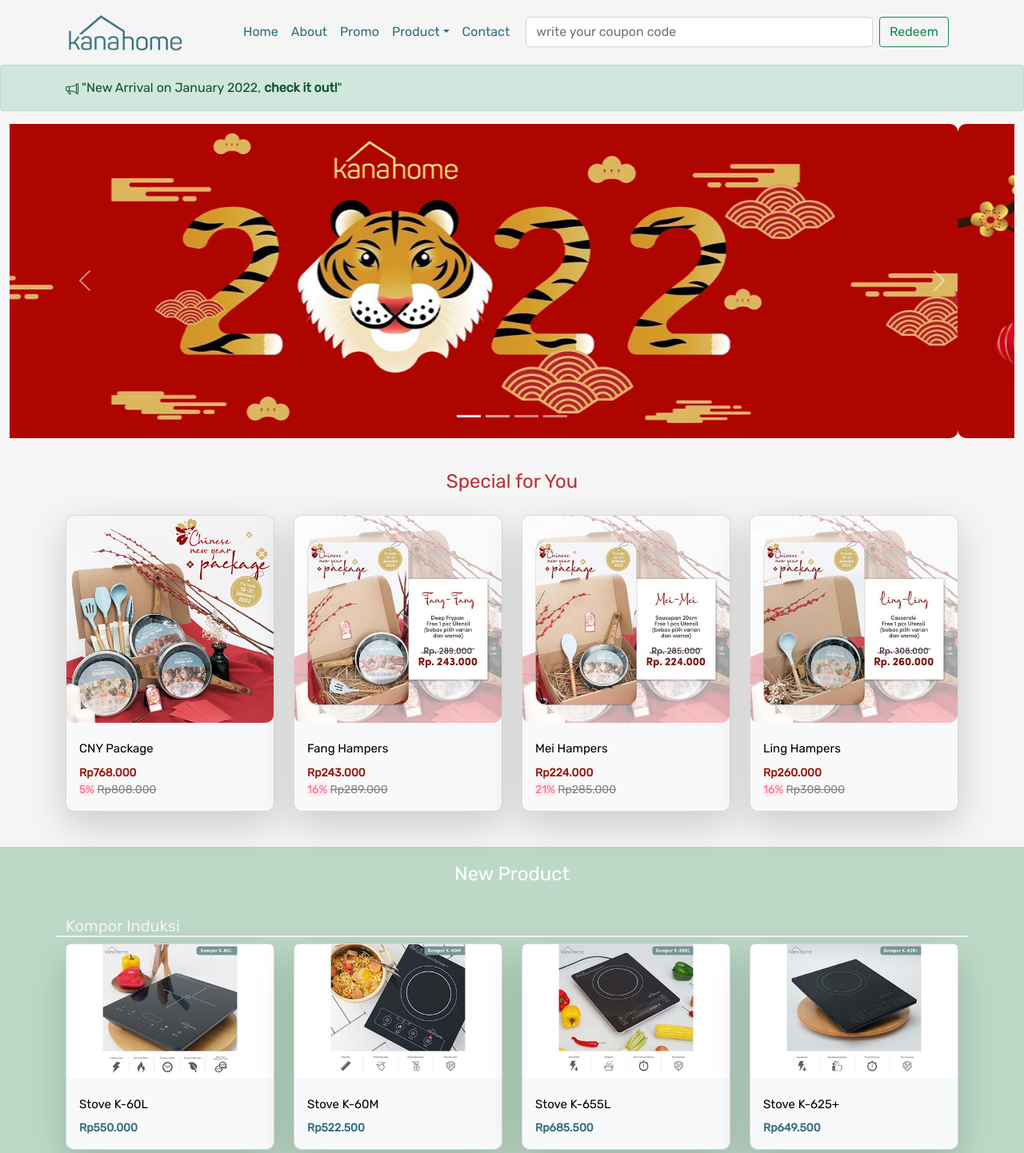
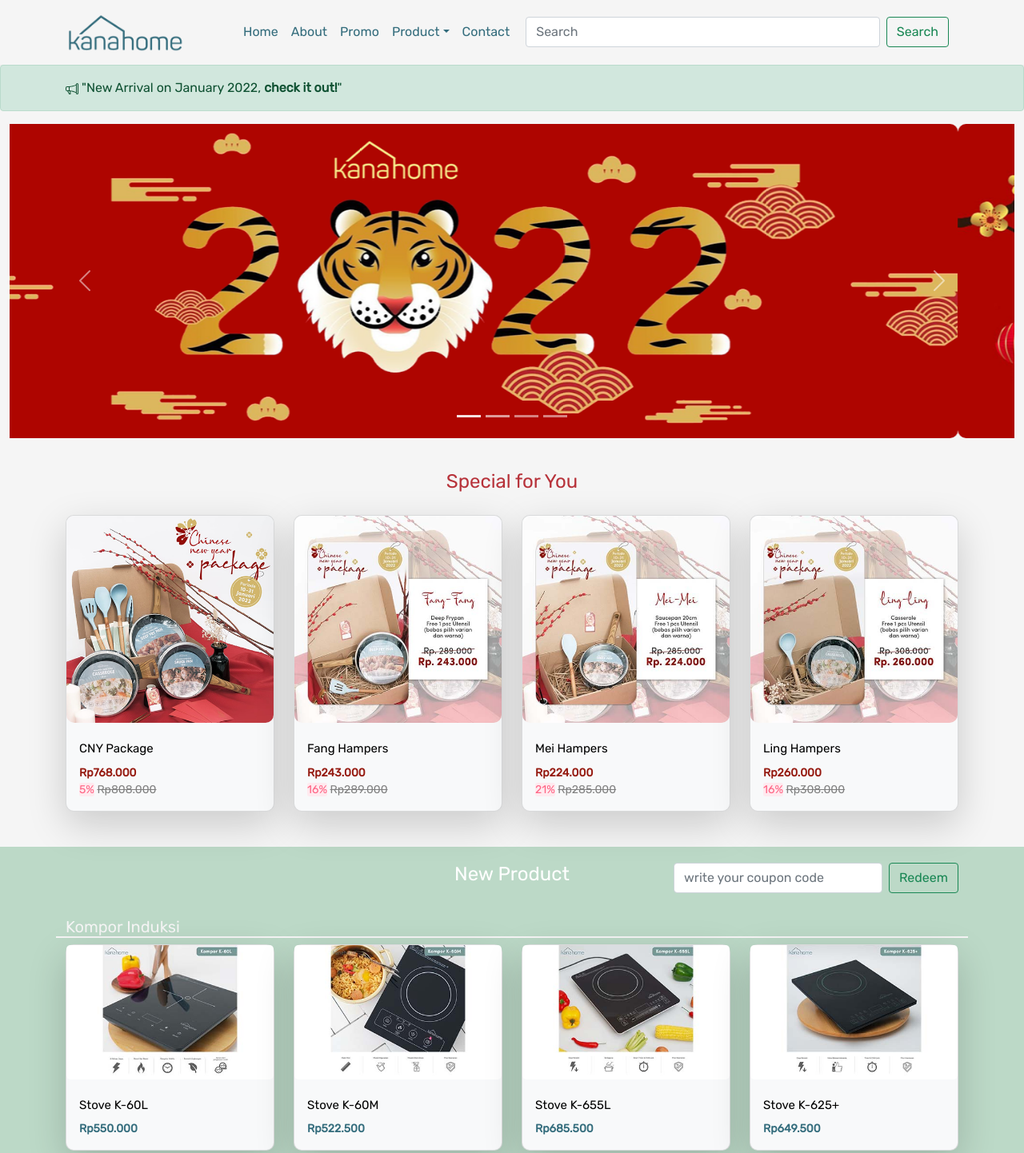
Before and after one commit to gabriellabgskr/DOM-Manipulation, a plain HTML site: page index.html in a window 1280 px wide. Shown: the top 1442 px of the page at 80% size. Drawn offline with nearby package versions, Linux system fonts and the light colour scheme.

Commit message:
Update index.html

```diff
--- a/index.html
+++ b/index.html
@@ -99,30 +99,18 @@
           </ul>
           <div class="container-fluid">
             <form class="d-flex">
-              <input id="code" class="form-control me-2" placeholder="write your coupon code">
-              <button type="button" class="btn btn-outline-success" onclick="myFunction()">Redeem</button>
+              <input
+                class="form-control me-2"
+                type="search"
+                placeholder="Search"
+                aria-label="Search"
+              />
+              <button class="btn btn-outline-success" type="submit">
+                Search
+              </button>
+            </form>
+          </div>
 
-              <!-- DOM 1 -->
-              <script>
-                function myFunction() {
-                  let x = document.getElementById("code").value;
-                  let text;
-
-                  if(x=="KANAHOME2022") {
-                    text = "Enjoy your discount";
-                  }
-                  else {
-                    text = "Invalid code"
-                  }
-                  document.getElementById("demo").innerHTML = text;
-                }
-              </script>
-
-            </form>
-
-            <h8 id="demo" style="color: #336c7c;"></h8>
-
-          </div>
         </div>
       </div>
     </nav>
@@ -418,10 +406,38 @@
       <div class="kanahome-new-product" style="background-color: #bcd9c7">
       <div class="container">
         <div class="row kanahome-name">
-          <div class="col-12">
+          <div class="col-md-4 align-items-center text-center mt-0">
+          </div>
+          <div class="col-md-4 align-items-center text-center mt-0">
             <h4 class="text-center mx-auto" style="color: white">New Product</h4>
           </div>
-        </div>
+            <div class="col-md-4">
+            <form class="d-flex">
+              <input id="code" class="form-control me-2" placeholder="write your coupon code">
+              <button type="button" class="btn btn-outline-success" onclick="myFunction()">Redeem</button>
+
+              <!-- DOM 1 -->
+              <script>
+                function myFunction() {
+                  let x = document.getElementById("code").value;
+                  let text;
+
+                  if(x=="KANAHOME2022") {
+                    text = "Enjoy 10% off for New Product";
+                  }
+                  else {
+                    text = "Invalid code"
+                  }
+                  document.getElementById("demo").innerHTML = text;
+                }
+              </script>
+
+            </form>
+
+            <h8 id="demo" style="color: #336c7c;"></h8>
+            </div>
+          </div>
+
         <section id="productkompor">
         <div class="row">
           <h5 class="marking" style="color: whitesmoke">Kompor Induksi</h5>
```
